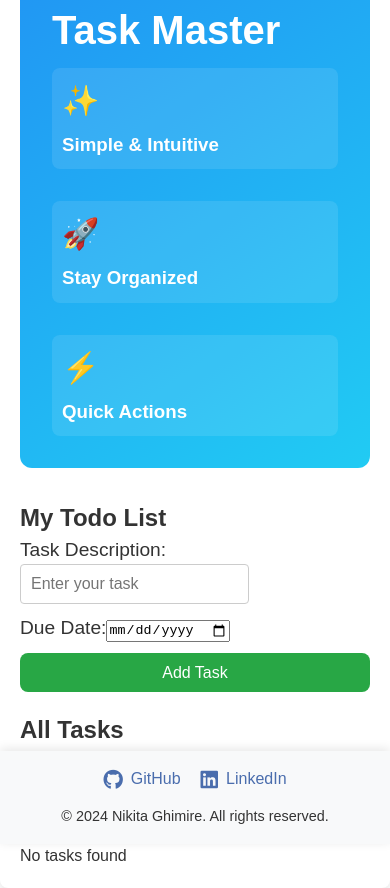
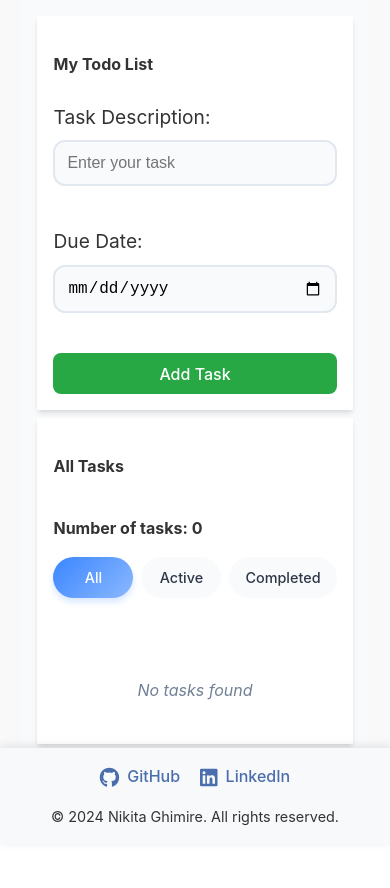
Before and after one commit to NikitaGhimire/my-tasks-react-app, a React (Vite) app: page / in a window 390 px wide. After the commit the page ends 844 px from the top, so only its background shows below. Built offline with nearby package versions, Linux system fonts and the light colour scheme.

Commit message:
Additional styling

```diff
--- a/src/styles/App.css
+++ b/src/styles/App.css
@@ -1,4 +1,23 @@
-/* Reset some default styles */
+/* Reset and base styles */
+:root {
+    --primary-color: #3a86ff;
+    --primary-light: #8bb8ff;
+    --danger-color: #ff6b6b;
+    --success-color: #4dd783;
+    --text-primary: #2d3748;
+    --text-secondary: #718096;
+    --bg-light: #f8fafc;
+    --bg-white: #ffffff;
+    --bg-gradient: linear-gradient(135deg, #3a86ff, #8bb8ff);
+    --spacing-xs: 0.5rem;
+    --spacing-sm: 1rem;
+    --spacing-md: 1.5rem;
+    --spacing-lg: 2rem;
+    --border-radius: 16px;
+    --shadow: 0 4px 6px -1px rgba(0, 0, 0, 0.1), 0 2px 4px -1px rgba(0, 0, 0, 0.06);
+    --shadow-hover: 0 10px 15px -3px rgba(0, 0, 0, 0.1), 0 4px 6px -2px rgba(0, 0, 0, 0.05);
+}
+
 * {
     margin: 0;
     padding: 0;
@@ -6,23 +25,24 @@
 }
 
 body {
-    font-family: Arial, sans-serif;
+    font-family: -apple-system, BlinkMacSystemFont, 'Segoe UI', Roboto, sans-serif;
     background-color: #f9f9f9;
-    color: #333;
+    color: var(--text-primary);
+    line-height: 1.6;
     display: flex;
     justify-content: center;
-    align-items: center;
-    height: 100vh;
 }
 
+/* Reset the root layout */
 .App {
-    width: 100%;
-    max-width: 600px;
-    background: white;
-    border-radius: 8px;
-    box-shadow: 0 4px 8px rgba(0, 0, 0, 0.1);
-    padding: 20px;
-    box-sizing: border-box;
+    min-height: 100vh;
+    display: flex;
+    flex-direction: column;
+    justify-content: center; /* Center vertically */
+    align-items: center; /* Center horizontally */
+    padding: 2rem;
+    background: var(--bg-light);
+    max-width: 100%;
 }
 
 .App-header {
@@ -39,10 +59,11 @@
     margin-top: 20px;
 }
 
+/* Form styling */
 form {
     display: flex;
     flex-direction: column;
-    gap: 10px;
+    gap: 1rem;
 }
 
 label {
@@ -112,3 +133,337 @@
     font-size: 1em;
     color: #333;
 }
+
+/* Adjust main container */
+.main-container {
+    display: grid;
+    grid-template-columns: minmax(250px, 1fr) minmax(300px, 1.2fr) minmax(250px, 1fr);
+    gap: 2rem;
+    width: 100%;
+    max-width: 1800px;
+    margin: 0 auto;
+    height: auto;
+    min-height: min-content;
+    max-height: calc(100vh - 4rem); /* Prevent overflow */
+    border-radius: var(--border-radius);
+}
+
+/* Task sections styling */
+.app-info,
+.task-input-section,
+.task-list-container {
+    background: var(--bg-white);
+    padding: var(--spacing-lg);
+    border-radius: var(--border-radius);
+    box-shadow: var(--shadow);
+    height: 100%;
+    max-height: 100%; /* Ensure sections don't exceed container height */
+    overflow-y: auto;
+    display: flex;
+    flex-direction: column;
+    transition: transform 0.3s ease, box-shadow 0.3s ease;
+}
+
+.app-info:hover,
+.task-input-section:hover,
+.task-list-container:hover {
+    transform: translateY(-5px);
+    box-shadow: var(--shadow-hover);
+}
+
+.task-input-section {
+    display: flex;
+    flex-direction: column;
+    gap: 1.5rem;
+    margin-top: 0;
+}
+
+.task-list-container {
+    display: flex;
+    flex-direction: column;
+    gap: 1rem;
+}
+
+.task-list {
+    list-style: none;
+    padding: 0;
+    margin-top: 1rem;
+}
+
+.task-item {
+    display: flex;
+    justify-content: space-between;
+    align-items: center;
+    padding: var(--spacing-md);
+    margin-bottom: var(--spacing-xs);
+    background: var(--bg-white);
+    border-radius: 12px;
+    transition: all 0.3s ease;
+    border-left: 4px solid var(--primary-color);
+    box-shadow: 0 2px 4px rgba(0, 0, 0, 0.05);
+}
+
+/* Input styling */
+.input-group {
+    display: flex;
+    flex-direction: column;
+    gap: var(--spacing-xs);
+    margin-bottom: var(--spacing-md);
+}
+
+input[type="text"],
+input[type="date"] {
+    padding: 0.8rem 1rem;
+    border: 2px solid #e2e8f0;
+    border-radius: 12px;
+    font-size: 1rem;
+    transition: all 0.3s ease;
+    background: var(--bg-light);
+}
+
+input[type="text"]:focus,
+input[type="date"]:focus {
+    border-color: var(--primary-color);
+    box-shadow: 0 0 0 3px rgba(58, 134, 255, 0.1);
+    background: var(--bg-white);
+}
+
+/* Task item styling */
+.task-item {
+    background: var(--bg-white);
+    border-radius: 8px;
+    padding: var(--spacing-sm);
+    margin-bottom: var(--spacing-xs);
+    transition: all 0.3s ease;
+    border-left: 4px solid var(--primary-color);
+}
+
+.task-item.completed {
+    border-left-color: var(--success-color);
+    background: var(--bg-light);
+}
+
+.task-item.overdue {
+    border-left-color: var(--danger-color);
+}
+
+.task-content {
+    display: flex;
+    align-items: center;
+    gap: var(--spacing-sm);
+}
+
+.task-details {
+    display: flex;
+    flex-direction: column;
+    gap: 0.3rem;
+}
+
+.due-date {
+    font-size: 0.875rem;
+    color: var(--text-secondary);
+    background: var(--bg-light);
+    padding: 0.3rem 0.8rem;
+    border-radius: 15px;
+    display: inline-block;
+}
+
+/* Filter buttons */
+.task-filters {
+    display: flex;
+    gap: var(--spacing-xs);
+    margin-bottom: var(--spacing-md);
+}
+
+.filter-btn {
+    padding: 0.6rem 1.2rem;
+    border: none;
+    border-radius: 25px;
+    background: var(--bg-light);
+    color: var(--text-primary);
+    cursor: pointer;
+    transition: all 0.3s ease;
+    font-size: 0.9rem;
+    min-width: 100px;
+    font-weight: 500;
+}
+
+.filter-btn:hover {
+    background: var(--primary-light);
+    color: var(--bg-white);
+    transform: translateY(-2px);
+}
+
+.filter-btn.active {
+    background: var(--bg-gradient);
+    color: white;
+    box-shadow: 0 4px 6px rgba(58, 134, 255, 0.2);
+}
+
+/* Task completion styles */
+.task-item.completed .task-text {
+    text-decoration: line-through;
+    color: var(--text-secondary);
+}
+
+.empty-message {
+    text-align: center;
+    color: var(--text-secondary);
+    padding: var(--spacing-md);
+    font-style: italic;
+}
+
+/* Animations */
+@keyframes taskAdded {
+    from {
+        opacity: 0;
+        transform: translateY(-20px) scale(0.95);
+    }
+    to {
+        opacity: 1;
+        transform: translateY(0) scale(1);
+    }
+}
+
+.task-item {
+    animation: taskAdded 0.4s ease-out;
+}
+
+.task-actions {
+    display: flex;
+    gap: 0.5rem;
+}
+
+/* Task action buttons */
+.btn-edit,
+.btn-delete {
+    padding: 0.5rem;
+    border: none;
+    border-radius: 4px;
+    cursor: pointer;
+    transition: all 0.2s ease;
+    display: flex;
+    align-items: center;
+    justify-content: center;
+    width: 40px;
+    height: 40px;
+    border-radius: 10px;
+    display: flex;
+    align-items: center;
+    justify-content: center;
+    font-size: 1rem;
+    transition: all 0.3s ease;
+    backdrop-filter: blur(8px);
+}
+
+.btn-edit {
+    background: var(--bg-gradient);
+    color: white;
+}
+
+.btn-delete {
+    background: linear-gradient(135deg, #ff6b6b, #ff8787);
+    color: white;
+}
+
+.btn-edit:hover,
+.btn-delete:hover {
+    transform: translateY(-2px) scale(1.05);
+    box-shadow: 0 4px 8px rgba(0, 0, 0, 0.15);
+}
+
+/* Task item hover state */
+.task-item:hover {
+    transform: translateX(5px);
+    box-shadow: var(--shadow);
+}
+
+/* Mobile optimizations */
+@media (max-width: 1024px) {
+    .main-container {
+        grid-template-columns: 1fr 1fr;
+        gap: 1rem;
+    }
+
+    .app-info {
+        display: none;
+    }
+}
+
+@media (max-width: 768px) {
+    .App {
+        padding: 1rem;
+        justify-content: flex-start; /* Better for mobile scrolling */
+    }
+
+    .main-container {
+        grid-template-columns: 1fr;
+        gap: 0.5rem;
+        margin: 0;
+        max-height: none; /* Allow full scrolling on mobile */
+    }
+
+    .task-input-section,
+    .task-list-container {
+        border-radius: 0;
+        padding: 1rem;
+        max-height: none;
+    }
+
+    /* Adjust typography for mobile */
+    h1 { font-size: 1.5rem; }
+    h2 { font-size: 1.25rem; }
+    h3 { font-size: 1.125rem; }
+    h4 { font-size: 1rem; }
+
+    /* Make buttons more touch-friendly */
+    .btn-edit,
+    .btn-delete {
+        width: 44px;
+        height: 44px;
+        border-radius: 8px;
+    }
+
+    .filter-btn {
+        padding: 0.75rem 1rem;
+        min-width: 80px;
+    }
+
+    /* Adjust task items for touch */
+    .task-item {
+        padding: 0.75rem;
+        margin-bottom: 0.5rem;
+    }
+
+    /* Improve form elements for mobile */
+    input[type="text"],
+    input[type="date"] {
+        padding: 0.75rem;
+        font-size: 16px; /* Prevents iOS zoom */
+    }
+
+    /* Stack task actions vertically on very small screens */
+    @media (max-width: 350px) {
+        .task-actions {
+            flex-direction: column;
+            gap: 0.5rem;
+        }
+    }
+}
+
+/* Handle landscape orientation */
+@media (max-height: 500px) and (orientation: landscape) {
+    .App {
+        padding: 0.25rem;
+    }
+
+    .main-container {
+        grid-template-columns: 1fr 1fr;
+        gap: 0.5rem;
+    }
+
+    .task-input-section,
+    .task-list-container {
+        max-height: calc(100vh - 1rem);
+    }
+}
```
Lines whose indentation alone changed are shown as unchanged.
